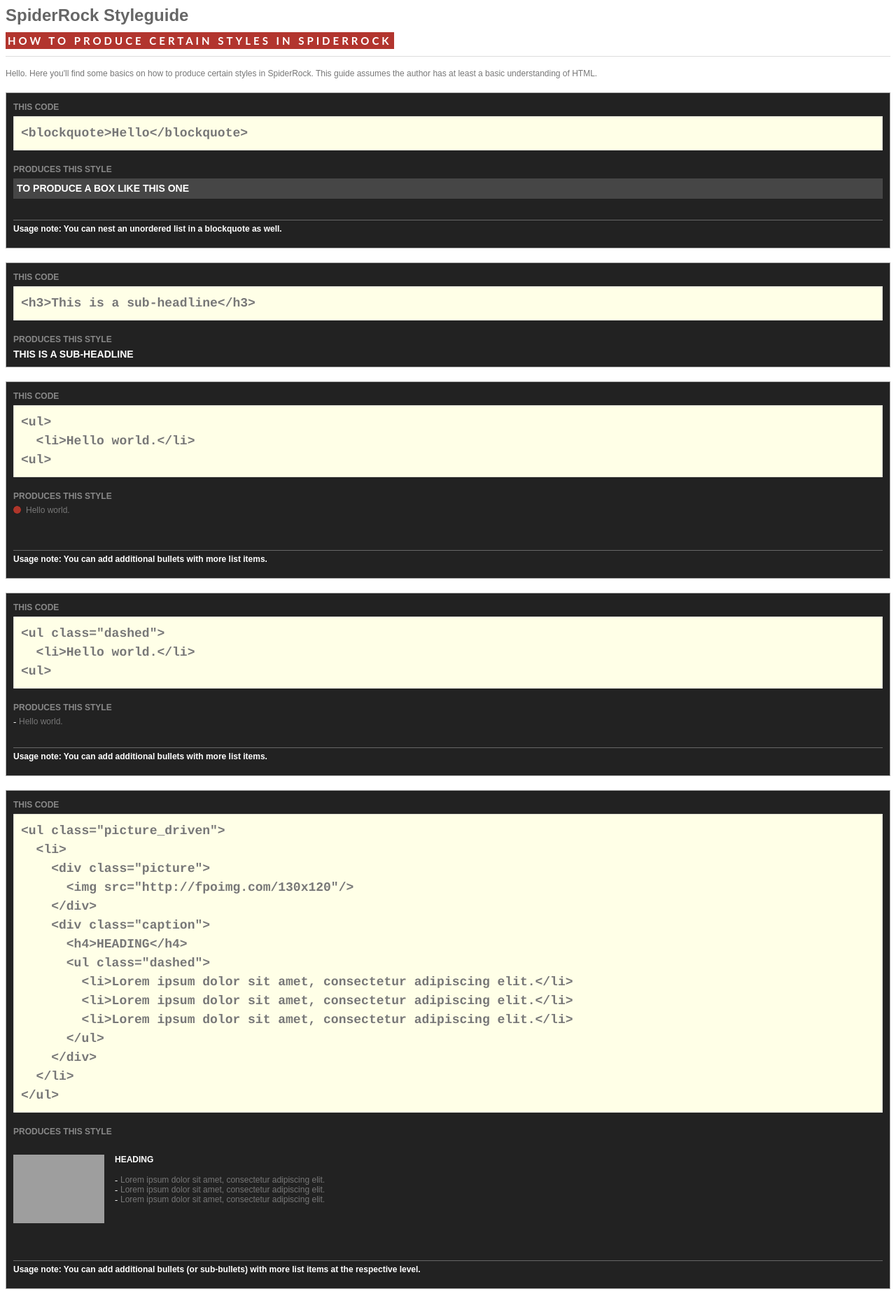
After one commit to dep-deprecated/SpiderRock, a PHP site: page /public/html/styleguide.html in a window 1280 px wide. The commit adds this page. Shown: the whole page at 70% size. Run offline with PHP 8.4, Linux system fonts and the light colour scheme; some libraries are stand-ins or nearby versions; grey boxes are pictures that could not be loaded.

```diff
--- /dev/null
+++ b/public/html/styleguide.html
@@ -0,0 +1,151 @@
+<!DOCTYPE HTML>
+<html>
+<head>
+  <title>SpiderRock Styleguide</title>
+
+  <link href="../stylesheets/blueprint/screen.css" media="screen" rel="stylesheet" type="text/css" />
+  <!--[if lt IE 8]>
+    <link href="../stylesheets/blueprint/ie.css" media="screen" rel="stylesheet" type="text/css" />
+  <![endif]-->
+  <link href="../stylesheets/reset.css" media="screen" rel="stylesheet" type="text/css" />
+  <link href="../stylesheets/common.css" media="screen" rel="stylesheet" type="text/css" />
+  <link href="../stylesheets/elements.css" media="screen" rel="stylesheet" type="text/css" />
+  <link href="../stylesheets/sidebar.css" media="screen" rel="stylesheet" type="text/css" />
+  <link href="../stylesheets/home.css" media="screen" rel="stylesheet" type="text/css" />
+
+  <script src="https://ajax.googleapis.com/ajax/libs/jquery/1.6.3/jquery.min.js"></script>
+  <script src="https://ajax.googleapis.com/ajax/libs/jqueryui/1.8.16/jquery-ui.min.js"></script>
+  <script src="../javascripts/application.js"></script>
+
+  <link rel="shortcut icon" href="../images/favicon.ico" type="image/x-icon">
+  <style>
+    body {
+      font-family:Arial;
+      font-size:12px;
+      color:#777;
+      background:#fff;
+    }
+    h1 {
+      color:#666;
+    }
+    h2 {
+      margin:10px 0;
+    }
+    h3 {
+      margin:0;
+    }
+    pre {
+      border:1px dotted #bbb;
+      padding:10px;
+      background:#ffffe7;
+      margin:0;
+      font-weight:bold;
+      font-family:Courier;
+      font-size:18px;
+      margin-bottom:20px;
+    }
+    label {
+      margin:3px 0 6px;
+      display:block;
+      color:#888;
+      text-transform:uppercase;
+    }
+    blockquote {
+      margin:0;
+    }
+    .codebox {
+      padding:10px;
+      background:#222;
+      border:1px solid #aaa;
+      margin:20px 0;
+    }
+    .codebox p:last-child {
+      font-weight:bold;
+      color:#fff;
+      margin-top:30px;
+      border-top:1px solid #666;
+      padding-top:5px;
+    }
+  </style>
+
+</head>
+  <body class="contents">
+    <h1>SpiderRock Styleguide</h1>
+    <h2>How to Produce Certain Styles in SpiderRock</h2>
+    <hr/>
+    <p>Hello. Here you'll find some basics on how to produce certain styles in SpiderRock. This guide assumes the author has at least a basic understanding of HTML.</p>
+    <div class="codebox">
+      <label>This code</label>
+      <pre>&lt;blockquote&gt;Hello&lt;/blockquote&gt;</pre>
+      <label>Produces this style</label>
+      <blockquote>To produce a box like this one</blockquote>
+      <p>Usage note: You can nest an unordered list in a blockquote as well.</p>
+    </div>
+    <div class="codebox">
+      <label>This code</label>
+      <pre>&lt;h3&gt;This is a sub-headline&lt;/h3&gt;</pre>
+      <label>Produces this style</label>
+      <h3>This is a sub-headline</h3>
+    </div>
+    <div class="codebox">
+      <label>This code</label>
+      <pre>
+&lt;ul&gt;
+  &lt;li&gt;Hello world.&lt;/li&gt;
+&lt;ul&gt;</pre>
+      <label>Produces this style</label>
+      <ul>
+        <li>Hello world.</li>
+      </ul>
+      <p>Usage note: You can add additional bullets with more list items.</p>
+    </div>
+    <div class="codebox">
+      <label>This code</label>
+      <pre>
+&lt;ul class="dashed"&gt;
+  &lt;li&gt;Hello world.&lt;/li&gt;
+&lt;ul&gt;</pre>
+      <label>Produces this style</label>
+      <ul class="dashed">
+        <li>Hello world.</li>
+      </ul>
+      <p>Usage note: You can add additional bullets with more list items.</p>
+    </div>
+    <div class="codebox">
+      <label>This code</label>
+      <pre>
+&lt;ul class="picture_driven"&gt;
+  &lt;li&gt;
+    &lt;div class="picture"&gt;
+      &lt;img src="http://fpoimg.com/130x120"/&gt;
+    &lt;/div&gt;
+    &lt;div class="caption"&gt;
+      &lt;h4&gt;HEADING&lt;/h4&gt;
+      &lt;ul class="dashed"&gt;
+        &lt;li&gt;Lorem ipsum dolor sit amet, consectetur adipiscing elit.&lt;/li&gt;
+        &lt;li&gt;Lorem ipsum dolor sit amet, consectetur adipiscing elit.&lt;/li&gt;
+        &lt;li&gt;Lorem ipsum dolor sit amet, consectetur adipiscing elit.&lt;/li&gt;
+      &lt;/ul&gt;
+    &lt;/div&gt;
+  &lt;/li&gt;
+&lt;/ul&gt;</pre>
+      <label>Produces this style</label>
+      <ul class="picture_driven">
+        <li>
+          <div class="picture">
+            <img src="http://fpoimg.com/130x120"/>
+          </div>
+          <div class="caption">
+            <h4>HEADING</h4>
+            <ul class="dashed">
+              <li>Lorem ipsum dolor sit amet, consectetur adipiscing elit.</li>
+              <li>Lorem ipsum dolor sit amet, consectetur adipiscing elit.</li>
+              <li>Lorem ipsum dolor sit amet, consectetur adipiscing elit.</li>
+            </ul>
+          </div>
+        </li>
+      </ul>
+      <p>Usage note: You can add additional bullets (or sub-bullets) with more list items at the respective level.</p>
+    </div>
+  </body>
+</html>
--- a/public/stylesheets/blueprint/screen.css
+++ b/public/stylesheets/blueprint/screen.css
@@ -96,7 +96,7 @@
 .span-3 {width:110px;}
 .span-4 {width:150px;}
 .span-5 {width:190px;}
-.span-6 {width:210px;margin-right:20px;}
+.span-6 {width:230px;margin-right:20px;}
 .span-7 {width:270px;}
 .span-8 {width:310px;}
 .span-9 {width:350px;}
@@ -108,7 +108,7 @@
 .span-15 {width:590px;}
 .span-16 {width:630px;}
 .span-17 {width:670px;}
-.span-18 {width:690px;margin-left:20px;}
+.span-18 {width:680px;margin-left:20px;}
 .span-19 {width:750px;}
 .span-20 {width:790px;}
 .span-21 {width:830px;}
--- a/public/stylesheets/common.css
+++ b/public/stylesheets/common.css
@@ -1,3 +1,10 @@
+#footer .footer_links a,
+.sidebar h3,
+.contents h2,
+.sidebar a {
+  font-family: 'Lato', sans-serif;
+}
+
 a {
   color:#11B1F8;
   text-decoration:none;
@@ -63,12 +70,21 @@
   clear:both;
   line-height:19px;
 }
+blockquote h3 {
+  margin-top:0;
+}
+blockquote ul {
+  margin-left:20px;
+}
 .contents ul li {
   background:url(../images/chrome/throbblers/circle_bullet.png) 0 1px no-repeat;
   padding:0 0 20px 18px;
 }
 .contents ul ul {
-  margin-top:10px;
+  margin-top:15px;
+}
+.contents ul ul li:last-child {
+  padding-bottom:0;
 }
 ul.picture_driven,
 ul.picture_driven li {
@@ -82,6 +98,7 @@
 ul.picture_driven li {
   clear:both;
   padding:20px 0;
+  background:none;
 }
 ul.picture_driven .picture {
   width:135px;
@@ -93,9 +110,12 @@
 ul.picture_driven .caption {
   width:445px;
 }
-ul.picture_driven .caption ul li {
+ul.dashed li {
   background:url(../images/chrome/throbblers/dash_bullet.png) 0 8px no-repeat;
   padding:0 0 0 8px;
+  text-transform:none;
+  font-weight:normal;
+  font-size:12px;
 }
 img.bordered {
   border:3px solid #2B2B2B;
--- a/public/stylesheets/headerfooter.css
+++ b/public/stylesheets/headerfooter.css
@@ -27,8 +27,7 @@
   padding:5px 0;
 }
 #footer .footer_links a {
-  font-family: 'Puritan', sans-serif;
-  font-size:14px;
+  font-size:12px;
   color:#fff;
   text-transform:uppercase;
 }
```
Also changed, not shown: public/stylesheets/sidebar.css (+21 -51 lines).
